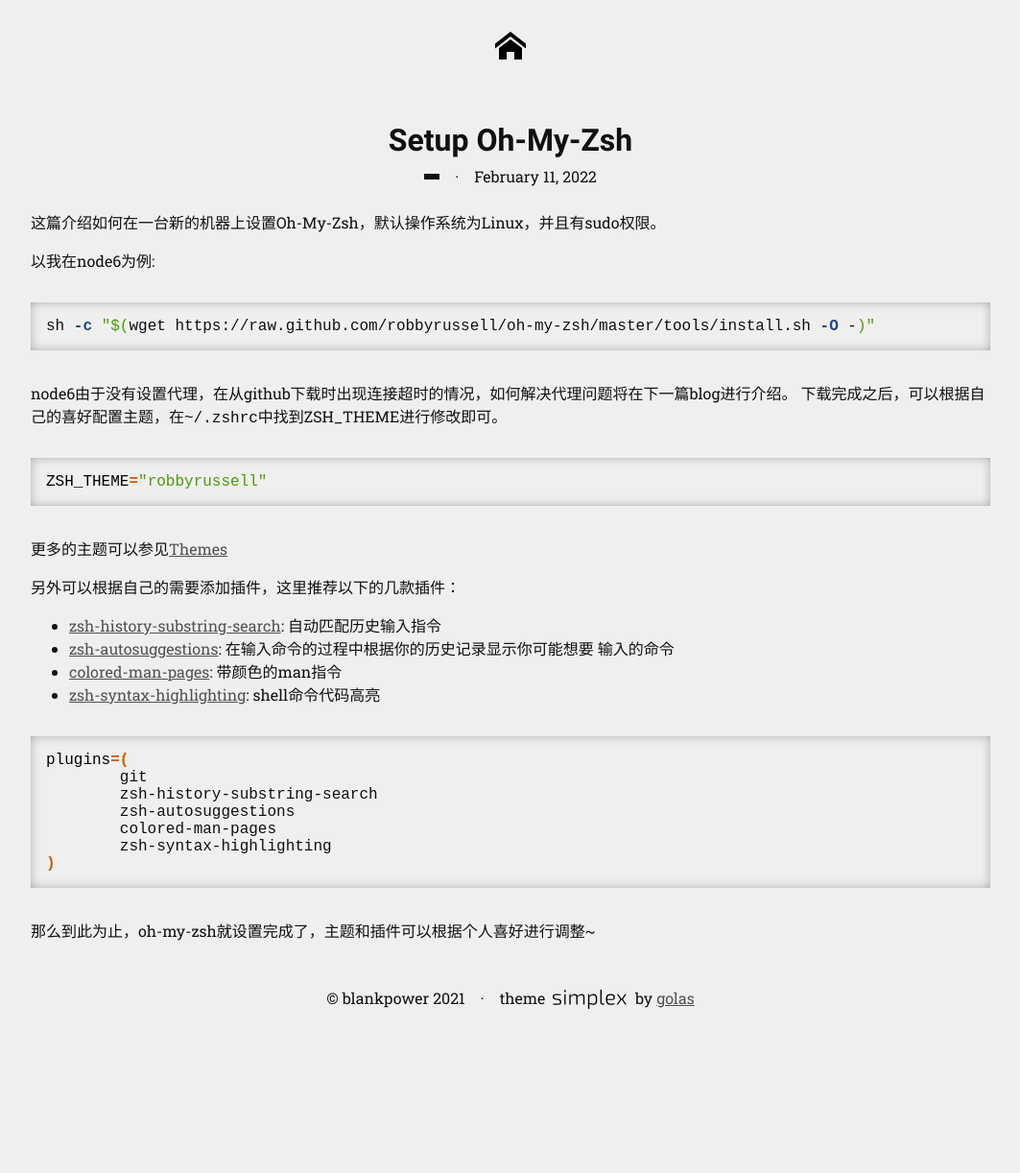
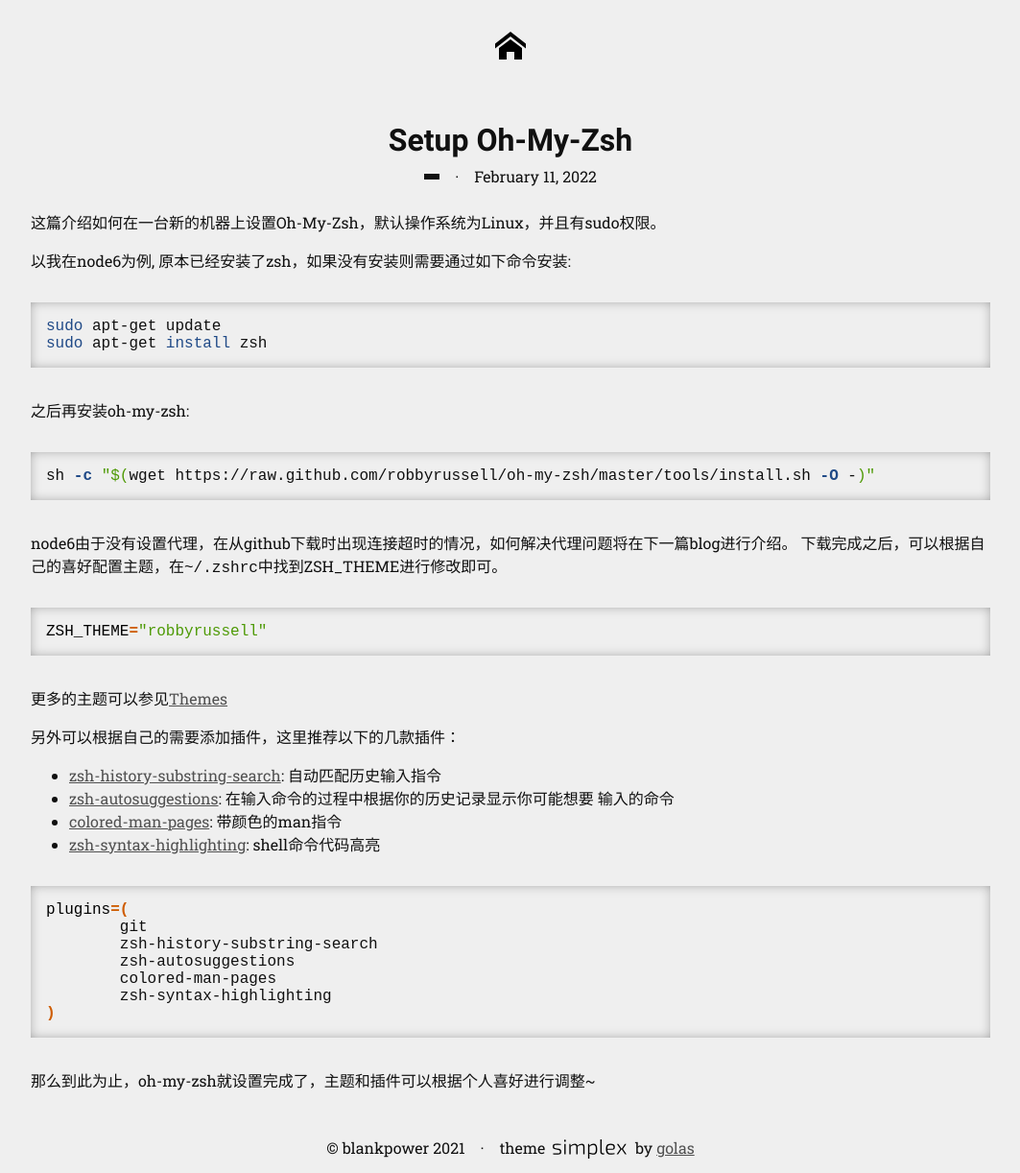
Before and after one commit to BlankPower/MyBlog, a Jekyll site: the page built from _posts/2022-02-11-Setup-OhMyZsh.markdown, in a window 1280 px wide. Shown: the whole page at 96% size, without its empty margins (108-1171 px from the left). Built offline with Jekyll 4.4.1, drawn with Linux system fonts in a browser that asks for light colours; before the commit the page ends 1066 px from its top, so only the background shows below that.

Commit message:
fix bug: install zsh before oh-my-zsh

```diff
--- a/_posts/2022-02-11-Setup-OhMyZsh.markdown
+++ b/_posts/2022-02-11-Setup-OhMyZsh.markdown
@@ -6,7 +6,12 @@ category: Linux, Setup
 ---
 这篇介绍如何在一台新的机器上设置Oh-My-Zsh，默认操作系统为Linux，并且有sudo权限。
 
-以我在node6为例:
+以我在node6为例, 原本已经安装了zsh，如果没有安装则需要通过如下命令安装:
+{% highlight bash %}
+sudo apt-get update
+sudo apt-get install zsh
+{% endhighlight %}
+之后再安装oh-my-zsh:
 {% highlight bash %}
 sh -c "$(wget https://raw.github.com/robbyrussell/oh-my-zsh/master/tools/install.sh -O -)"
 {% endhighlight %}
```
